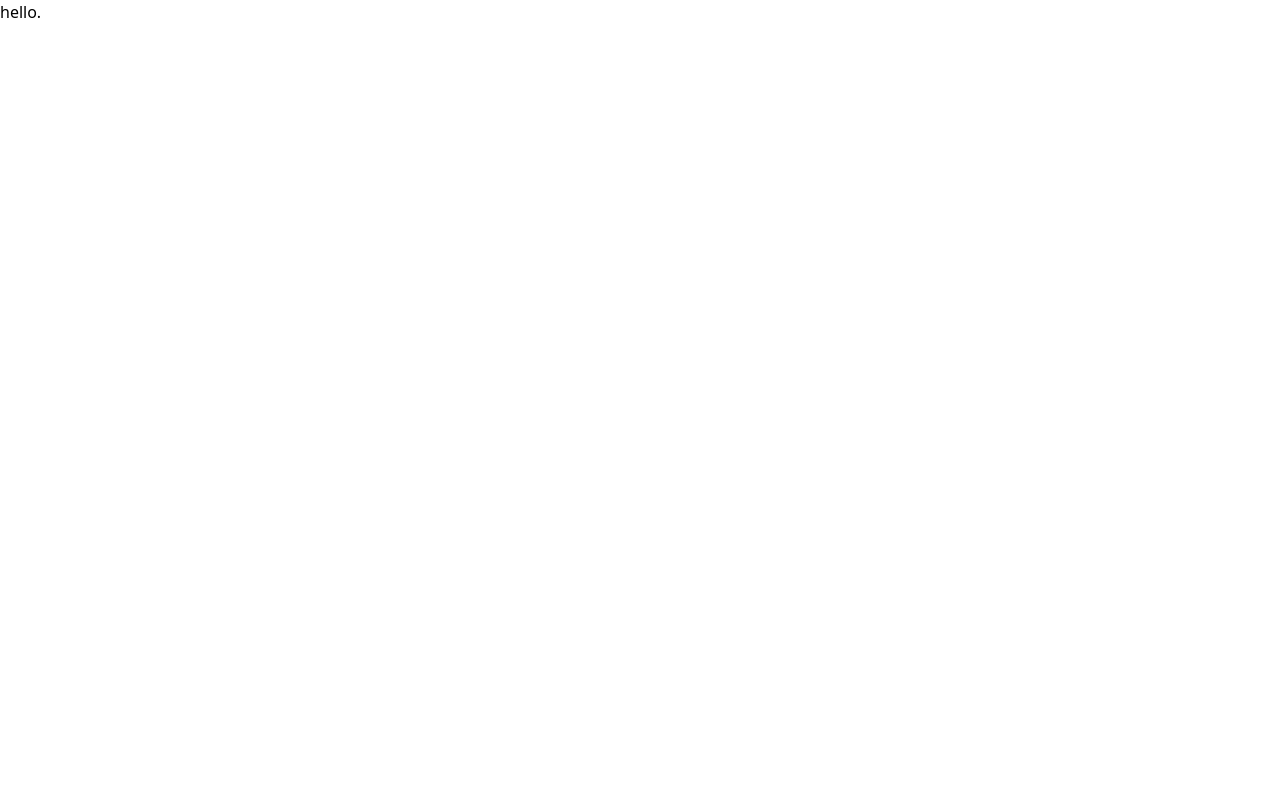
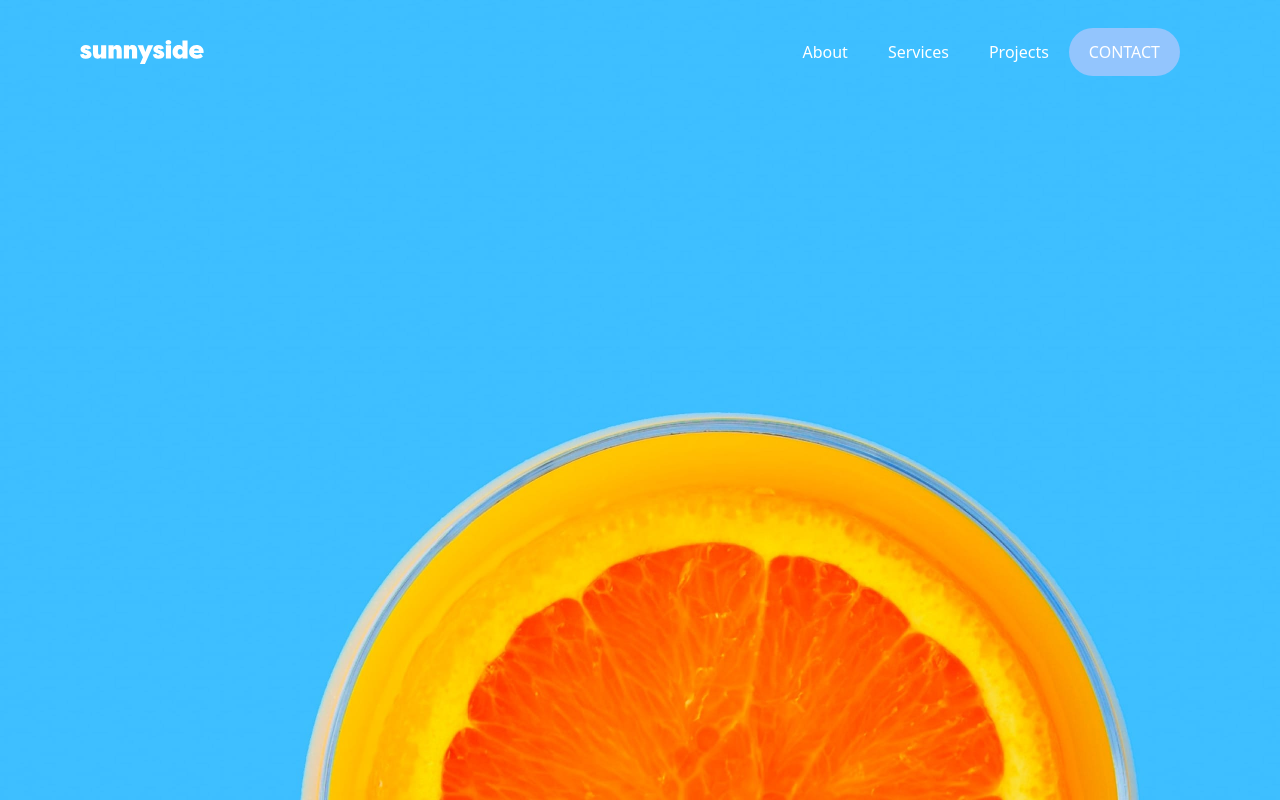
Before and after one commit to Daniel-Oshione/sunnyside, a website built with Vite: page index.html in a window 1280 px wide. Built offline with nearby package versions, Linux system fonts and the light colour scheme.

Commit message:
added nav bar

```diff
--- a/index.html
+++ b/index.html
@@ -8,9 +8,19 @@
   </head>
   <body>
     <div id="app">
-      <h1 class="">
-        hello.
-      </h1>
+      <div class="h-[100vh] w-full" style="background-image: url('./public/images/desktop/image-header.jpg'); background-repeat: repeat; background-size: cover;">
+      <nav class="flex justify-between px-20 py-7 text-white items-center">
+        <h1>
+           <img src="./public/images/logo.svg" alt="">
+        </h1>
+        <ul class="flex px-5 items-center">
+          <li class="px-5">About</li>
+          <li class="px-5"> Services</li>
+          <li class="px-5">Projects</li>
+          <button class="bg-blue-300 py-3 px-5 rounded-full">CONTACT</button>
+        </ul>
+      </nav>
+    </div>
     </div>
     <script type="module" src="/main.js"></script>
   </body>
```
